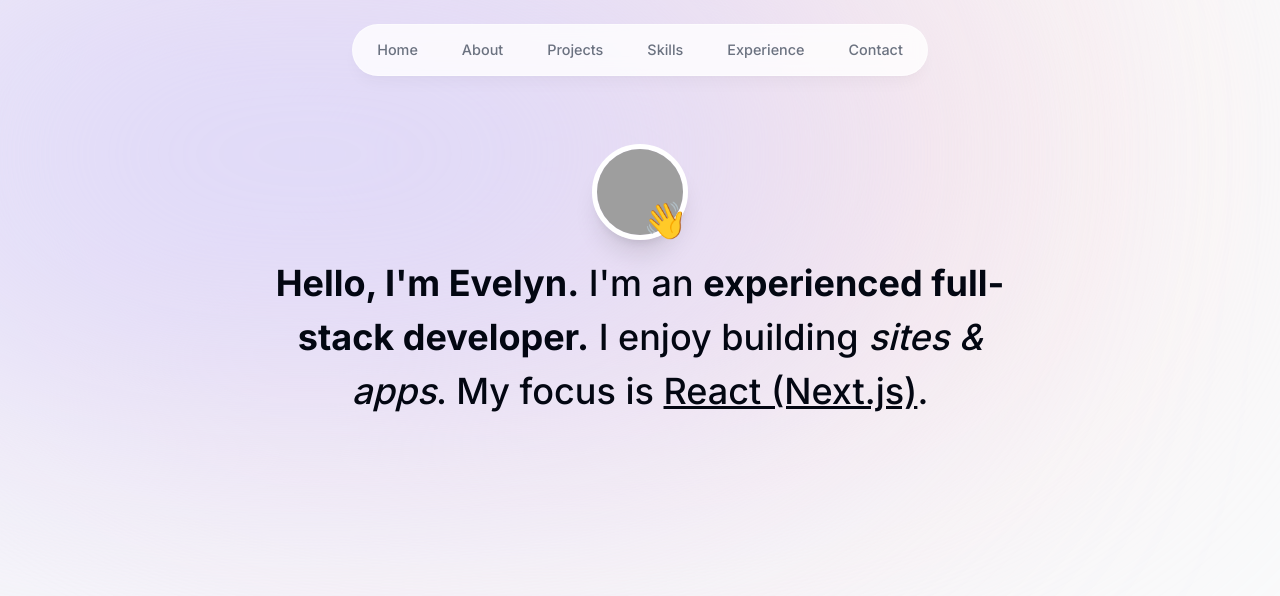
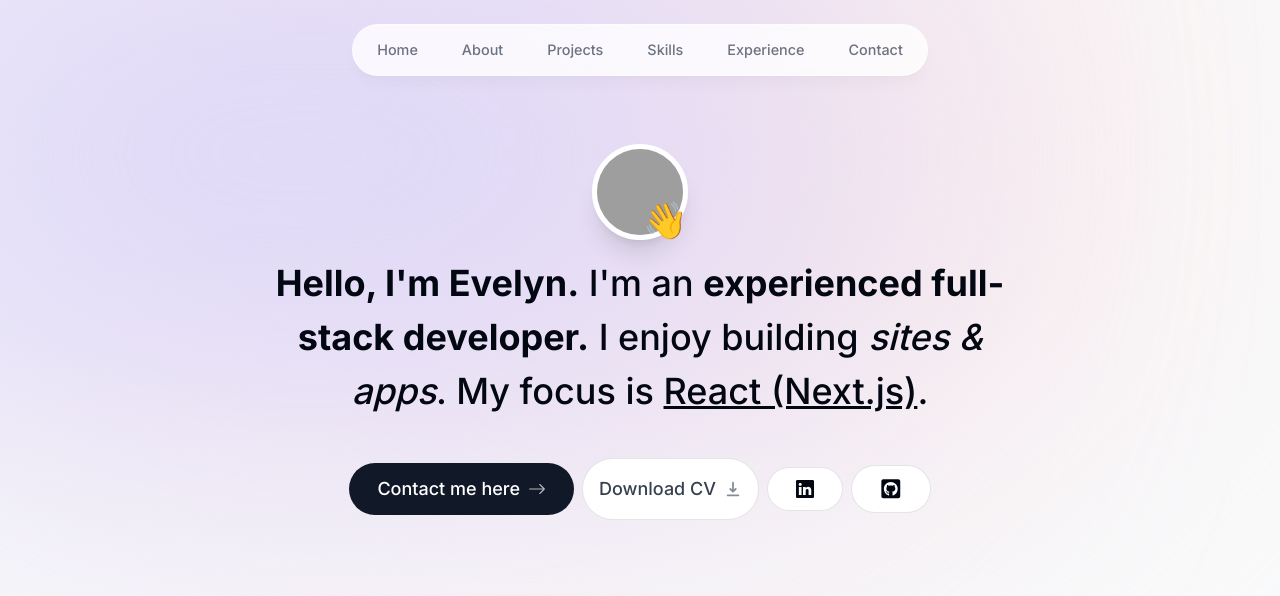
Before and after one commit to DrawingNea/portfolio, a Next.js app: page / in a window 1280 px wide. Shown: the top 596 px of the page. Built offline with nearby package versions, Linux system fonts and the light colour scheme; grey boxes are pictures that could not be loaded.

Commit message:
Add links to intro

```diff
--- a/components/Intro.tsx
+++ b/components/Intro.tsx
@@ -3,7 +3,10 @@
 import React from "react";
 import Image from "next/image";
 import { motion } from "framer-motion";
-
+import { BsArrowRight, BsLinkedin } from "react-icons/bs";
+import { HiDownload } from "react-icons/hi";
+import Link from "next/link";
+import { FaGithubSquare } from "react-icons/fa";
 const Intro = () => {
   return (
     <section className="mb-28 max-w-[50rem] text-center sm:mb-0">
@@ -50,6 +53,42 @@ const Intro = () => {
         enjoy building <span className="italic">sites & apps</span>. My focus is{" "}
         <span className="underline">React (Next.js)</span>.
       </motion.p>
+      <motion.div
+        className="flex flex-col sm:flex-row items-center justify-center gap-2 px-4 text-lg font-medium"
+        initial={{ opacity: 0, y: 100 }}
+        animate={{ opacity: 1, y: 0 }}
+        transition={{ delay: 0.1 }}
+      >
+        <Link
+          href="#contact"
+          className="bg-gray-900 text-white px-7 py-3 flex items-center gap-2 rounded-full outline-none focus:scale-110 hover:scale-110 hover:bg-gray-950 active:scale-105 transition"
+        >
+          Contact me here{" "}
+          <BsArrowRight className="opacity-70 group-hover:translate-x-1 transition" />
+        </Link>
+        <a
+          className="group bg-white p-4 text-gray-700 flex items-center gap-2 rounded-full outline-none focus:scale-110 hover:scale-110 active:scale-105 transition cursor-pointer border border-black/10"
+          href="/CV.pdf"
+          download
+        >
+          Download CV{" "}
+          <HiDownload className="opacity-60 group-hover:translate-y-1 transition" />
+        </a>
+        <a
+          href="https://www.linkedin.com/in/evelyn-l-b83888231/"
+          target="_blank"
+          className="bg-white px-7 py-3 flex items-center gap-2 rounded-full focus:scale-[1.15] hover:scale-[1.15] hover:text-gray-950 active:scale-105 transition cursor-pointer border border-black/10"
+        >
+          <BsLinkedin />
+        </a>
+        <a
+          href="https://github.com/DrawingNea"
+          target="_blank"
+          className="bg-white px-7 py-3 flex items-center gap-2 text-[1.35rem] rounded-full focus:scale-[1.15] hover:scale-[1.15] hover:text-gray-950 active:scale-105 transition cursor-pointer border border-black/10"
+        >
+          <FaGithubSquare />
+        </a>
+      </motion.div>
     </section>
   );
 };
```
